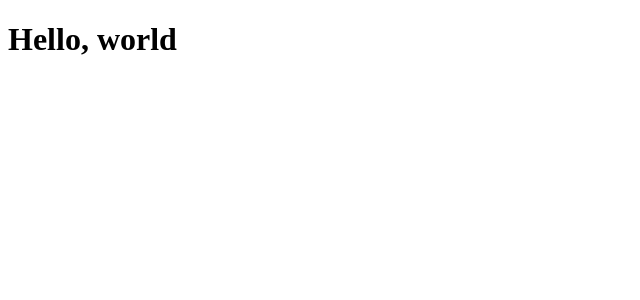
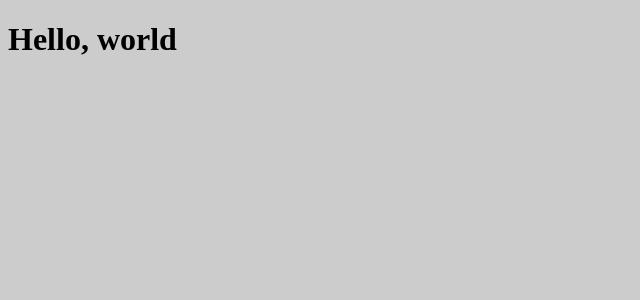
Before and after one commit to viseko/prod-proeject, a React app: page / in a window 1280 px wide. Shown: the top 300 px of the page, without its empty margins (0-640 px from the left). Built offline with nearby package versions, Linux system fonts and the light colour scheme.

Commit message:
Подключение SCSS

```diff
--- a/package.json
+++ b/package.json
@@ -16,7 +16,11 @@
     "@types/react-dom": "^19.1.5",
     "@types/webpack": "^5.28.5",
     "@types/webpack-dev-server": "^4.7.1",
+    "css-loader": "^7.1.2",
     "html-webpack-plugin": "^5.6.3",
+    "sass": "^1.89.0",
+    "sass-loader": "^16.0.5",
+    "style-loader": "^4.0.0",
     "ts-loader": "^9.5.2",
     "ts-node": "^10.9.2",
     "typescript": "^5.8.3",
--- /dev/null
+++ b/src/index.scss
@@ -0,0 +1,5 @@
+$cl-primary: #ccc;
+
+body {
+  background-color: $cl-primary;
+}
--- a/src/index.tsx
+++ b/src/index.tsx
@@ -1,4 +1,5 @@
 import {createRoot} from "react-dom/client";
+import "./index.scss"
 
 const rootElem = document.getElementById("root");
 const root = createRoot(rootElem);
```
Also changed, not shown: 2 other files (tests, documents, lock files or other folders).
